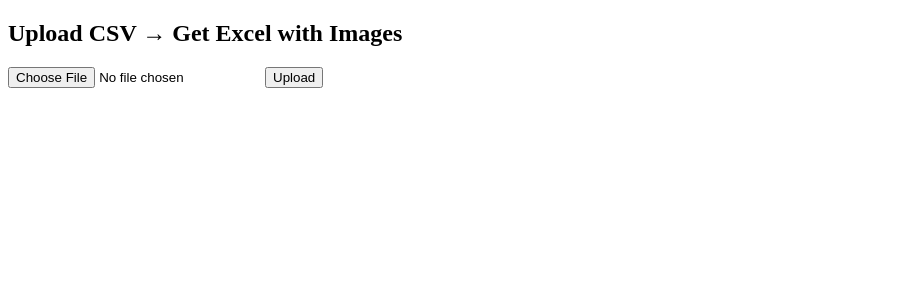
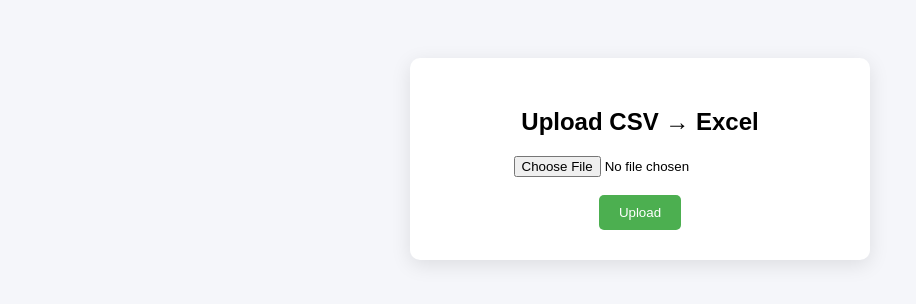
Before and after one commit to shivam01008/csv, a Flask app: page / in a window 1280 px wide. Shown: the top 304 px of the page, without its empty margins (0-916 px from the left). Run offline with Flask 3, Linux system fonts and the light colour scheme; some libraries are stand-ins or nearby versions.

Commit message:
final app update

```diff
--- a/app.py
+++ b/app.py
@@ -168,6 +168,9 @@ from PIL import Image as PILImage
 
 app = Flask(__name__)
 
+# 🔥 Limit upload size (50MB)
+app.config['MAX_CONTENT_LENGTH'] = 50 * 1024 * 1024
+
 UPLOAD_FOLDER = "uploads"
 OUTPUT_FOLDER = "outputs"
 
@@ -190,7 +193,7 @@ def detect_image_columns(df):
     return image_columns
 
 
-# 🔥 Strict image fetch (NO SKIP)
+# 🔥 Fetch image with retry
 def fetch_image_strict(value):
     if not value or not isinstance(value, str):
         return None
@@ -198,11 +201,11 @@ def fetch_image_strict(value):
     if value.lower().endswith(".pdf"):
         return "PDF"
 
-    for attempt in range(5):
+    for attempt in range(3):
         try:
             response = requests.get(
                 value,
-                timeout=10,
+                timeout=8,
                 headers={"User-Agent": "Mozilla/5.0"}
             )
 
@@ -230,9 +233,9 @@ def create_excel_from_csv(csv_path, output_path):
     print("Detected Image Columns:", image_columns)
 
     all_columns = list(df.columns)
-
     ws.append(all_columns)
 
+    # Set column width
     for i in range(len(all_columns)):
         ws.column_dimensions[get_column_letter(i + 1)].width = 20
 
@@ -273,20 +276,17 @@ def create_excel_from_csv(csv_path, output_path):
 
                     except Exception as e:
                         print("Image Error:", e)
-                        ws.cell(row=row_num, column=col_index, value="Unsupported")
+                        ws.cell(row=row_num, column=col_index, value="No Image")
 
                 elif result == "PDF":
                     ws.cell(row=row_num, column=col_index, value="PDF")
 
                 else:
-                    ws.cell(row=row_num, column=col_index, value="FAILED")
+                    ws.cell(row=row_num, column=col_index, value="No Image")
 
             col_index += 1
 
         row_num += 1
-
-        # reduce delay (important for hosting)
-        time.sleep(0.2)
 
     wb.save(output_path)
     return True
@@ -296,15 +296,16 @@ def create_excel_from_csv(csv_path, output_path):
 def index():
     if request.method == "POST":
         try:
-            file = request.files["file"]
+            file = request.files.get("file")
 
-            if file.filename == "":
+            if not file or file.filename == "":
                 return "No file selected"
 
+            # Save upload
             upload_path = os.path.join(UPLOAD_FOLDER, file.filename)
             file.save(upload_path)
 
-            # unique output file (important)
+            # Unique output file
             output_path = os.path.join(
                 OUTPUT_FOLDER,
                 f"output_{int(time.time())}.xlsx"
@@ -324,7 +325,8 @@ def index():
 
 
 if __name__ == "__main__":
-    app.run(host="0.0.0.0", port=3000)
+    port = int(os.environ.get("PORT", 3000))
+    app.run(host="0.0.0.0", port=port)
 # .........
 # import os
 # import pandas as pd
--- a/templates/index.html
+++ b/templates/index.html
@@ -2,15 +2,83 @@
 <html>
 <head>
     <title>CSV to Excel</title>
+
+    <style>
+        body {
+            font-family: Arial;
+            text-align: center;
+            background: #f5f6fa;
+            padding-top: 50px;
+        }
+
+        .box {
+            background: white;
+            padding: 30px;
+            border-radius: 10px;
+            width: 400px;
+            margin: auto;
+            box-shadow: 0 5px 20px rgba(0,0,0,0.1);
+        }
+
+        button {
+            background: #4CAF50;
+            color: white;
+            padding: 10px 20px;
+            border: none;
+            border-radius: 5px;
+            cursor: pointer;
+        }
+
+        button:hover {
+            background: #45a049;
+        }
+
+        #loader {
+            display: none;
+            margin-top: 20px;
+        }
+
+        .spinner {
+            border: 6px solid #f3f3f3;
+            border-top: 6px solid #4CAF50;
+            border-radius: 50%;
+            width: 40px;
+            height: 40px;
+            animation: spin 1s linear infinite;
+            margin: auto;
+        }
+
+        @keyframes spin {
+            0% { transform: rotate(0deg); }
+            100% { transform: rotate(360deg); }
+        }
+    </style>
 </head>
+
 <body>
 
-<h2>Upload CSV → Get Excel with Images</h2>
+<div class="box">
+    <h2>Upload CSV → Excel</h2>
 
-<form method="post" enctype="multipart/form-data">
-    <input type="file" name="file" required>
-    <button type="submit">Upload</button>
-</form>
+    <form id="uploadForm" method="post" enctype="multipart/form-data">
+        <input type="file" name="file" required><br><br>
+        <button type="submit">Upload</button>
+    </form>
+
+    <div id="loader">
+        <div class="spinner"></div>
+        <p>Processing... Please wait ⏳</p>
+    </div>
+</div>
+
+<script>
+    const form = document.getElementById("uploadForm");
+    const loader = document.getElementById("loader");
+
+    form.addEventListener("submit", function () {
+        loader.style.display = "block";
+    });
+</script>
 
 </body>
 </html>
```
